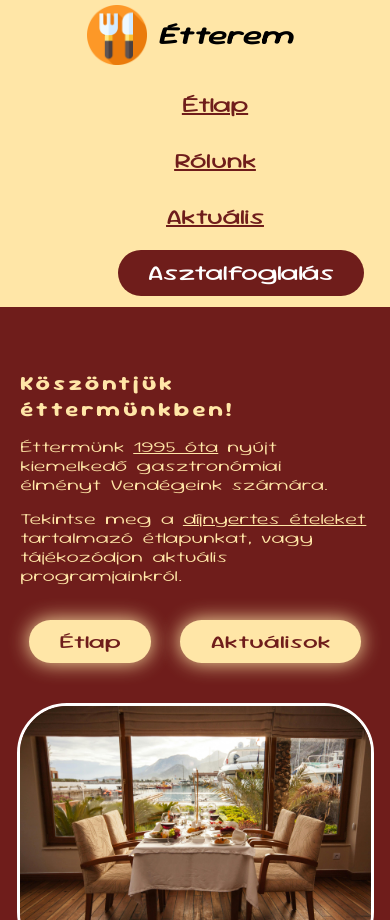
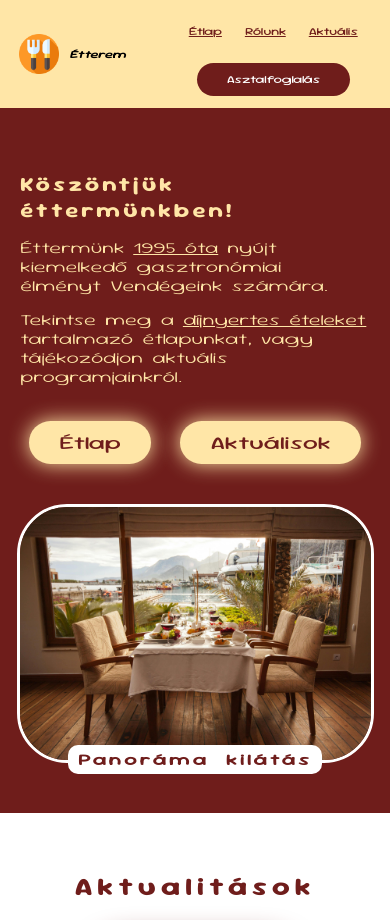
Before and after one commit to vencelsoftware/etterem_projekt, a plain HTML site: page index.html in a window 390 px wide. Shown: the top 920 px of the page. Drawn offline with Linux system fonts and the light colour scheme.

Commit message:
Update style.css

```diff
--- a/style.css
+++ b/style.css
@@ -432,6 +432,19 @@ hr {
     }
 }
 @media (max-width: 576px) {
+    .logo img{
+        width: 40px;
+        height: 40px;
+    }
+    .logo h2 {
+        font-size: 10px;
+    }
+    .navbar a {
+        font-size: 10px;
+    }
+    .hover_background {
+        padding: 5px 10px;
+    }
     .heading_text h1 {
         font-size: 20px;
     }
```
